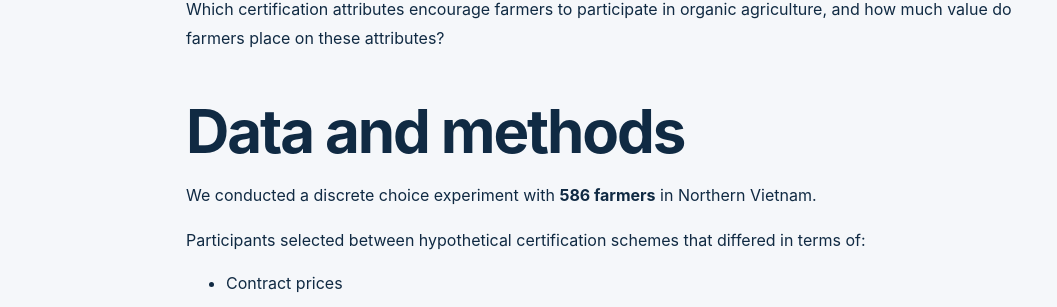
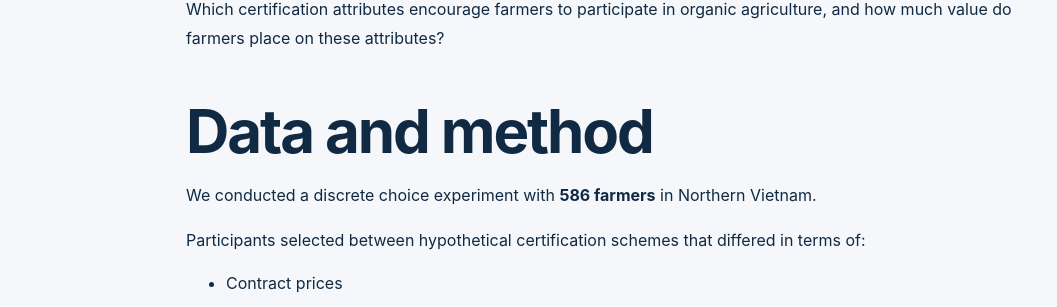
Before and after one commit to nguyenquanghuyvn/nguyenquanghuy.github.co, a Jekyll site: the page built from research/organic-certification.md, in a window 1280 px wide. Shown: the part 872-1179 px from the top of the page, without its empty margins (29-1086 px from the left). Built offline with Jekyll 4.4.1, drawn with Linux system fonts in a browser that asks for light colours.

Commit message:
Change the errors

```diff
--- a/research/organic-certification.md
+++ b/research/organic-certification.md
@@ -25,7 +25,7 @@ Which certification attributes encourage farmers to participate in
 organic agriculture, and how much value do farmers place on these
 attributes?
 
-## Data and methods
+## Data and method
 
 We conducted a discrete choice experiment with **586 farmers** in
 Northern Vietnam.
```
